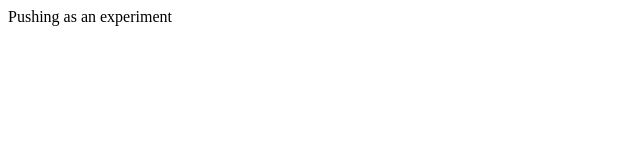
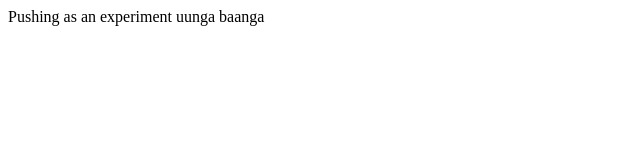
Before and after one commit to unlckydairyen/tryitagain, a plain HTML site: page error.html in a window 1280 px wide. Shown: the whole page, without its empty margins (0-640 px from the left). Drawn offline with Linux system fonts and the light colour scheme.

Commit message:
uunga baanga added text

```diff
--- a/error.html
+++ b/error.html
@@ -8,5 +8,6 @@
 </head>
 <body>
     Pushing as an experiment
+    uunga baanga
 </body>
 </html>
```
